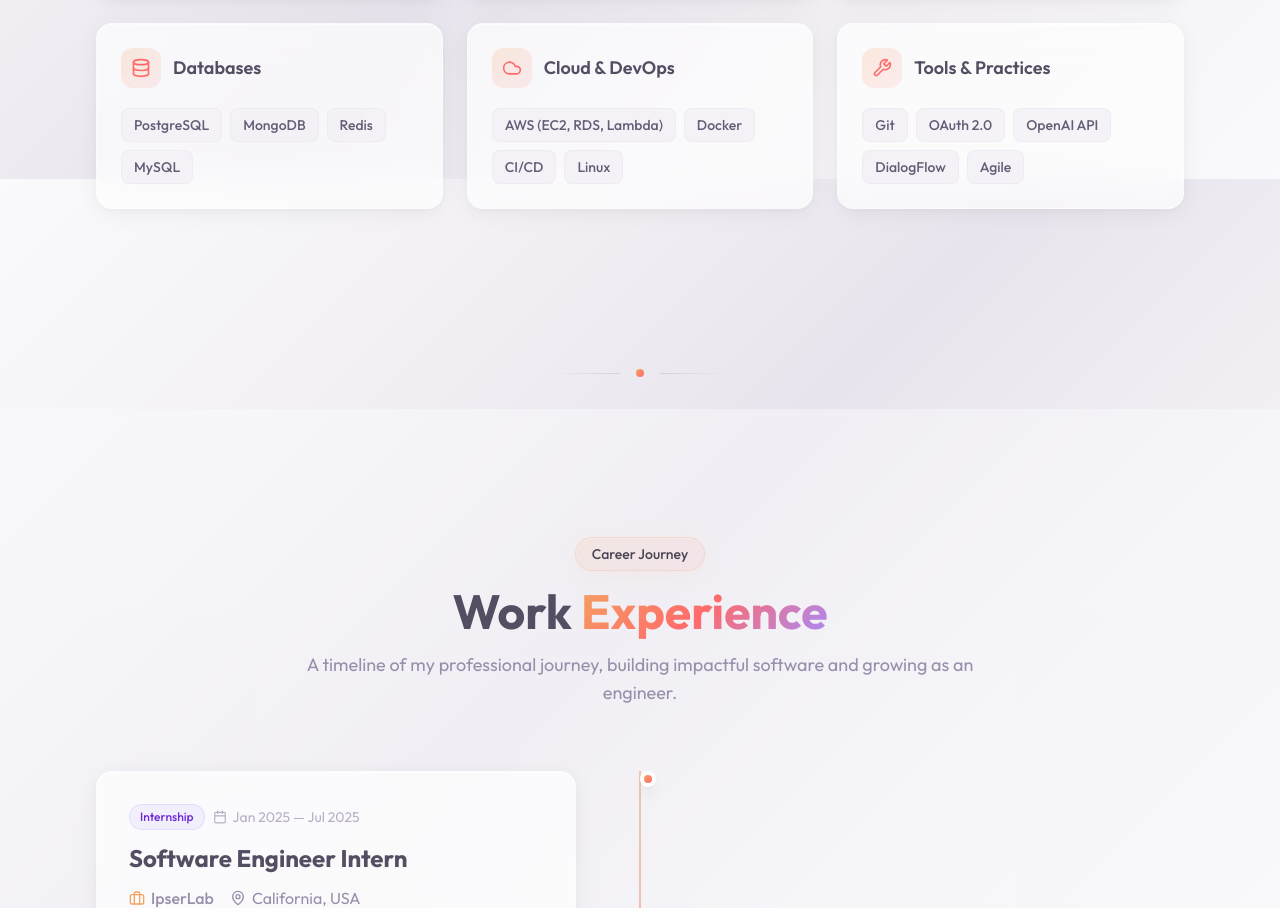
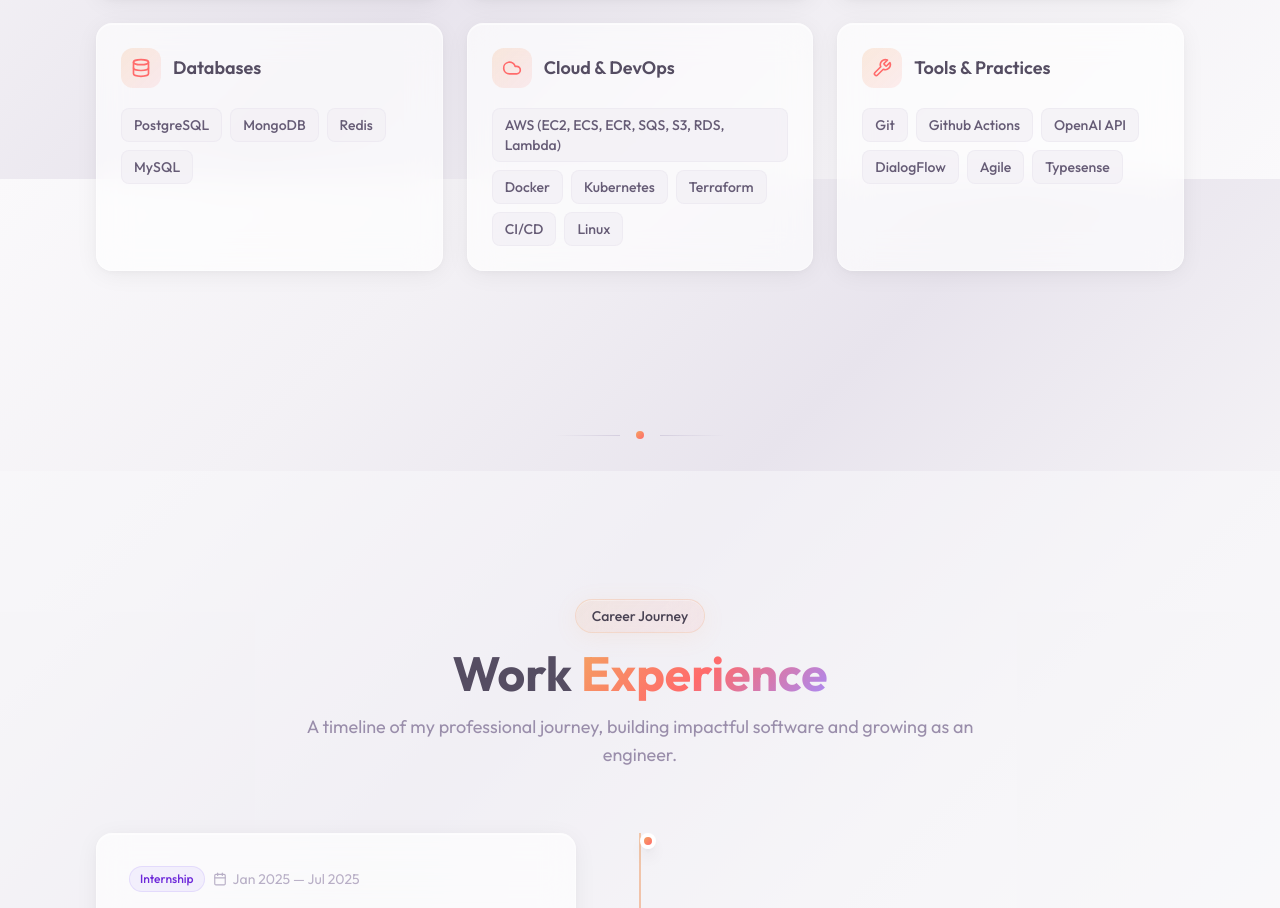
Before and after one commit to navin-shankar-v/Portfolio, a Next.js app: page /Portfolio/ in a window 1280 px wide. Shown: the part 1421-2329 px from the top of the page. Built offline with nearby package versions, Linux system fonts and the light colour scheme.

Commit message:
Aaded skills to the skills sections

```diff
--- a/data/skills.ts
+++ b/data/skills.ts
@@ -29,12 +29,12 @@ export const skillCategories: SkillCategory[] = [
     id: 'cloud',
     name: 'Cloud & DevOps',
     icon: 'cloud',
-    skills: ['AWS (EC2, RDS, Lambda)', 'Docker', 'CI/CD', 'Linux'],
+    skills: ['AWS (EC2, ECS, ECR, SQS, S3, RDS, Lambda)', 'Docker', 'Kubernetes', 'Terraform', 'CI/CD', 'Linux'],
   },
   {
     id: 'tools',
     name: 'Tools & Practices',
     icon: 'wrench',
-    skills: ['Git', 'OAuth 2.0', 'OpenAI API', 'DialogFlow', 'Agile'],
+    skills: ['Git', 'Github Actions', 'OpenAI API', 'DialogFlow', 'Agile', 'Typesense'],
   },
 ];
```
